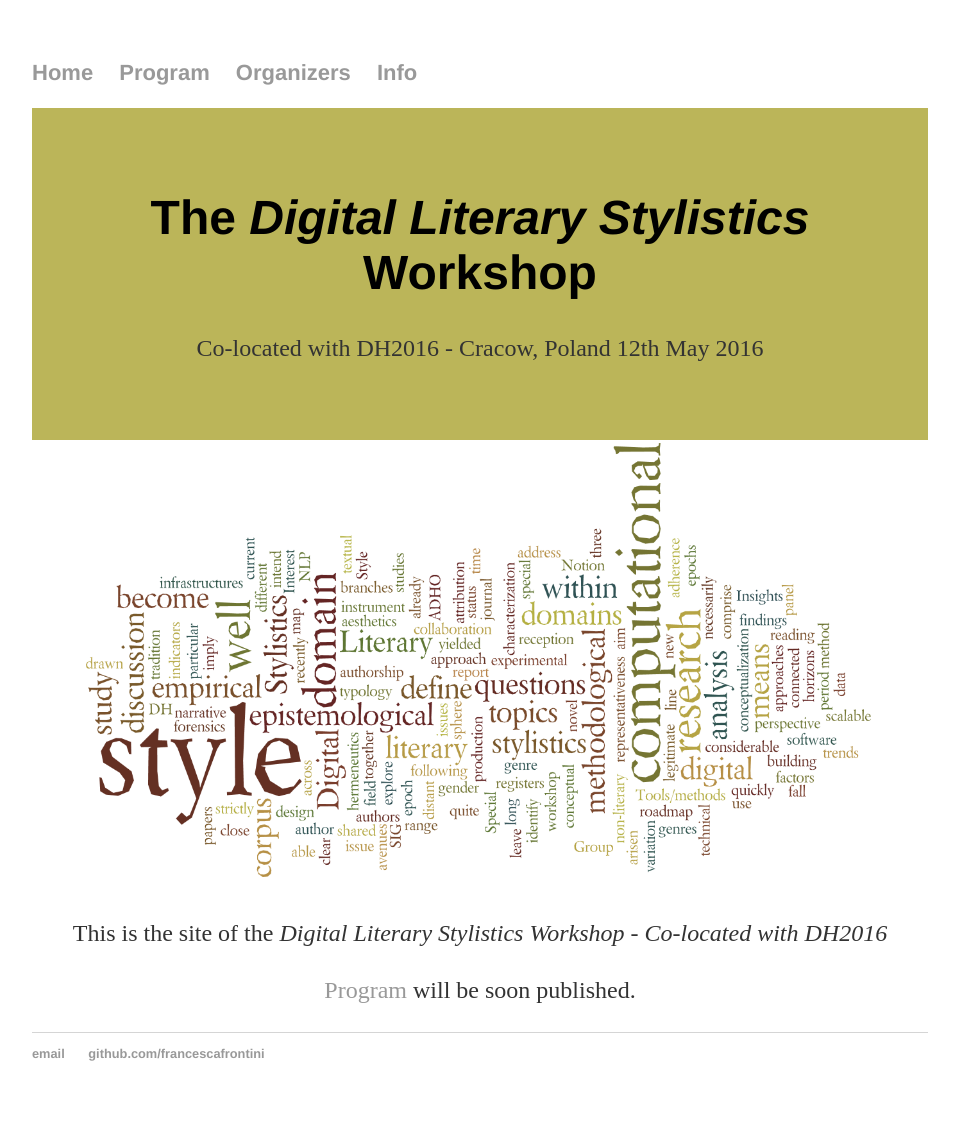
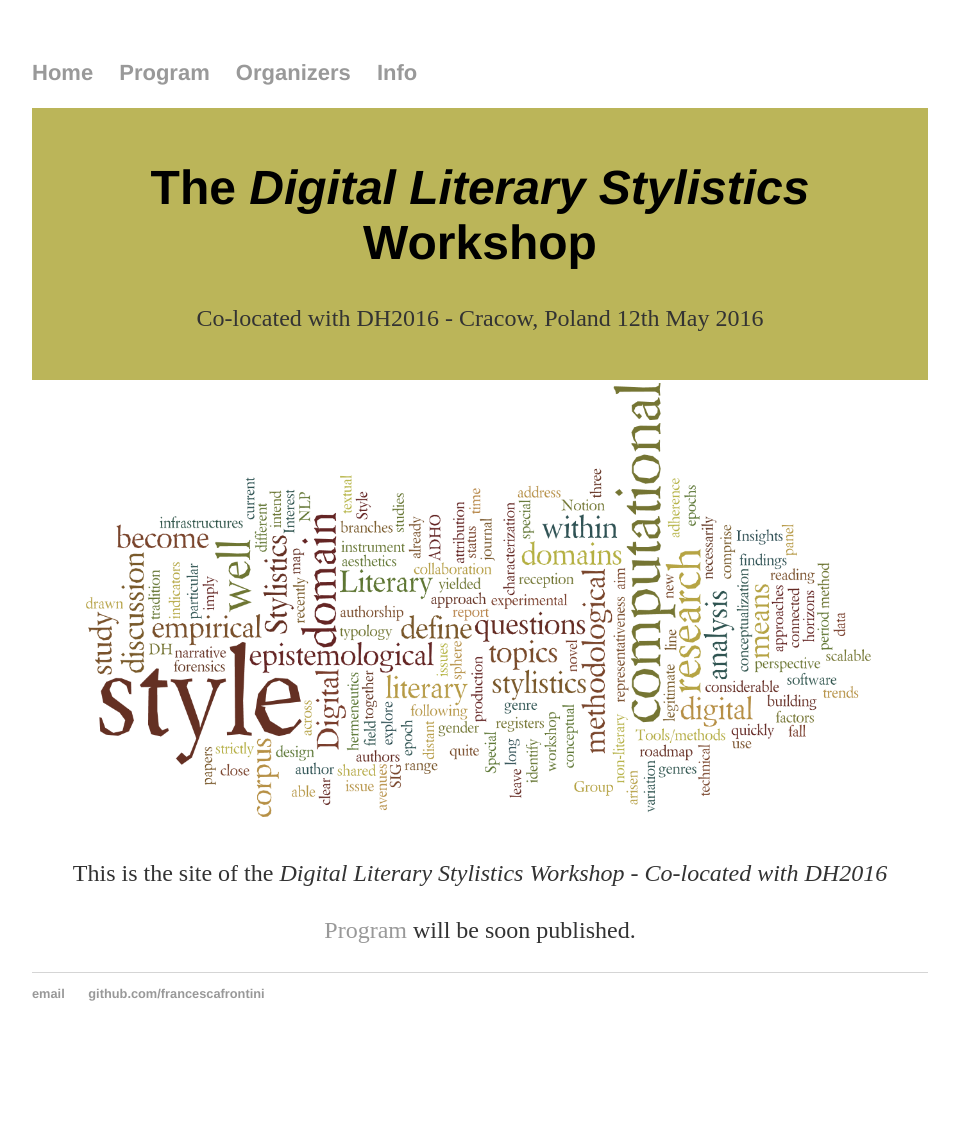
Before and after one commit to DigitalLiteraryStylistic/-DigitalLiteraryStylistic.github.io, a Jekyll site: the page built from index.html, in a window 1280 px wide. Shown: the whole page, without its empty margins (160-1119 px from the left). Built offline with Jekyll 4.4.1, drawn with Linux system fonts in a browser that asks for light colours; after the commit the page ends 1061 px from its top, so only the background shows below that.

Commit message:
Update main.css

```diff
--- a/css/main.css
+++ b/css/main.css
@@ -50,7 +50,7 @@ ul.posts li {
 .main-header {
   text-align: center;
   background: #BBB559;
-  padding: 50px 0px 50px 0px;;
+  padding: 20px 0px 20px 0px;;
 }
 
 .blurb {
```
